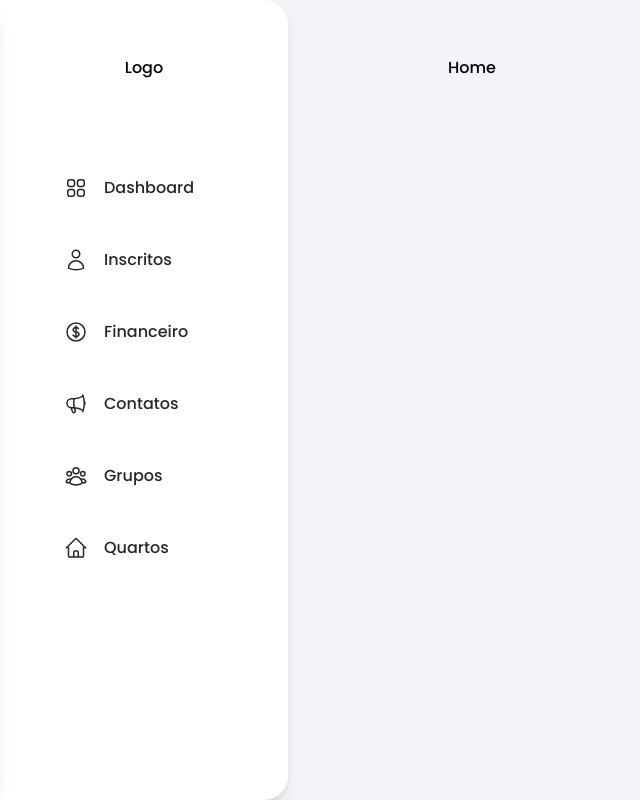
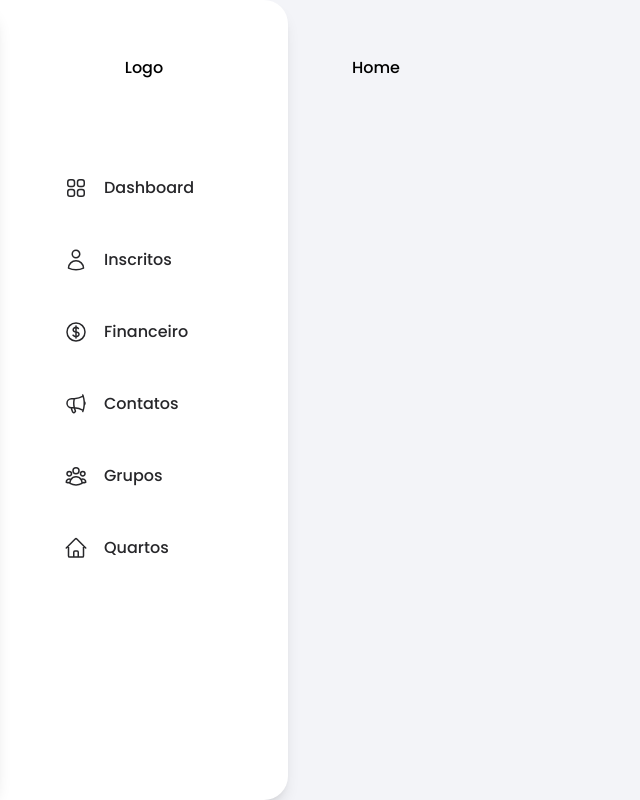
Before and after one commit to gugavillar/heavenly-meet, a Next.js app: page / in a window 1280 px wide. Shown: the whole page, without its empty margins (0-640 px from the left). Built offline with nearby package versions, Linux system fonts and the light colour scheme.

Commit message:
:sparkles: Feat: Card component (#7)

```diff
--- /dev/null
+++ b/src/components/Card/index.tsx
@@ -0,0 +1,17 @@
+import { ComponentProps, ReactNode } from 'react'
+import { twMerge } from 'tailwind-merge'
+
+type CardProps = ComponentProps<'article'> & {
+  children: ReactNode
+}
+
+export const Card = ({ children, className, ...props }: CardProps) => {
+  return (
+    <article
+      className={twMerge('rounded-xl bg-white p-5 shadow', className)}
+      {...props}
+    >
+      {children}
+    </article>
+  )
+}
--- a/src/components/Menu/index.tsx
+++ b/src/components/Menu/index.tsx
@@ -10,7 +10,7 @@ export const Menu = ({ children }: MenuProps) => {
   return (
     <main className="flex h-screen flex-1 flex-col lg:flex-row">
       <Wrapper />
-      <section className="flex-1 px-5 lg:px-40 lg:py-14">{children}</section>
+      <section className="flex-1 px-5 lg:px-16 lg:py-14">{children}</section>
     </main>
   )
 }
--- a/src/components/index.ts
+++ b/src/components/index.ts
@@ -1,2 +1,3 @@
 export * from './Menu'
 export * from './Sidebar'
+export * from './Card'
```
